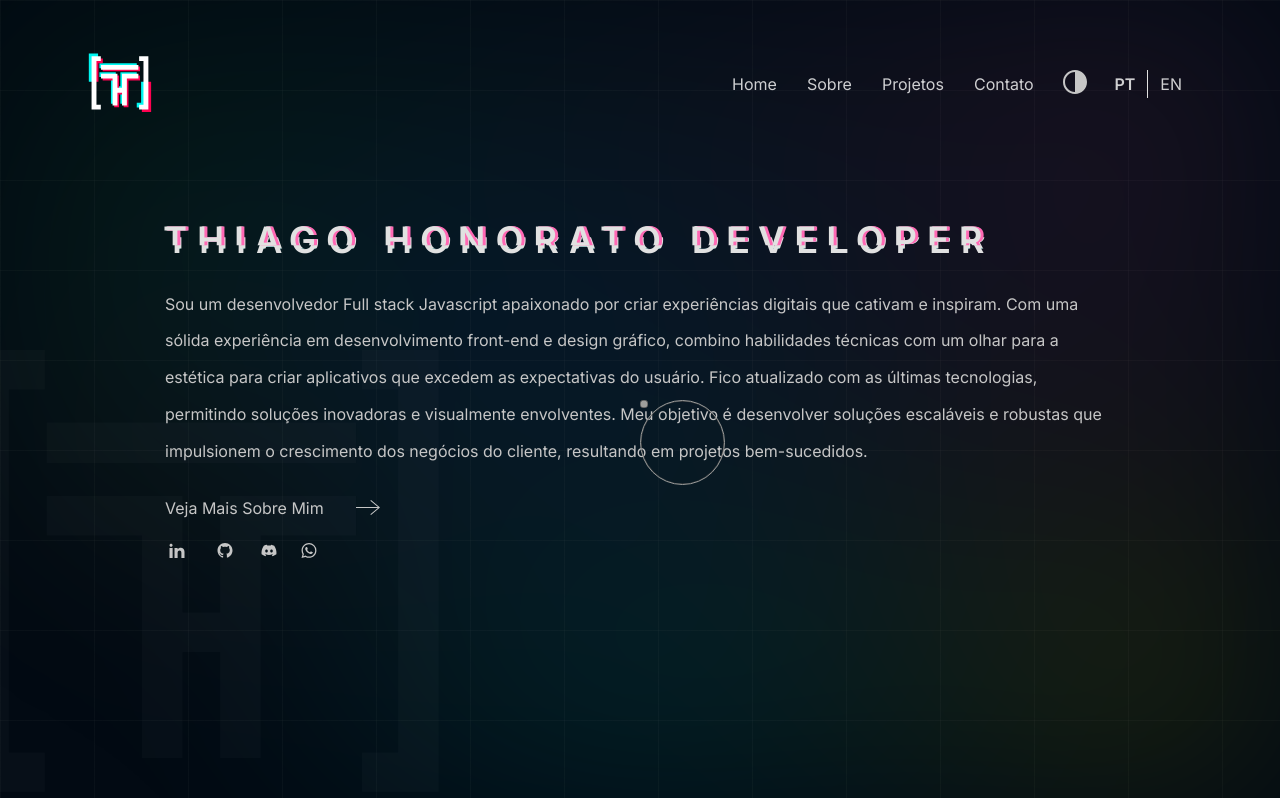
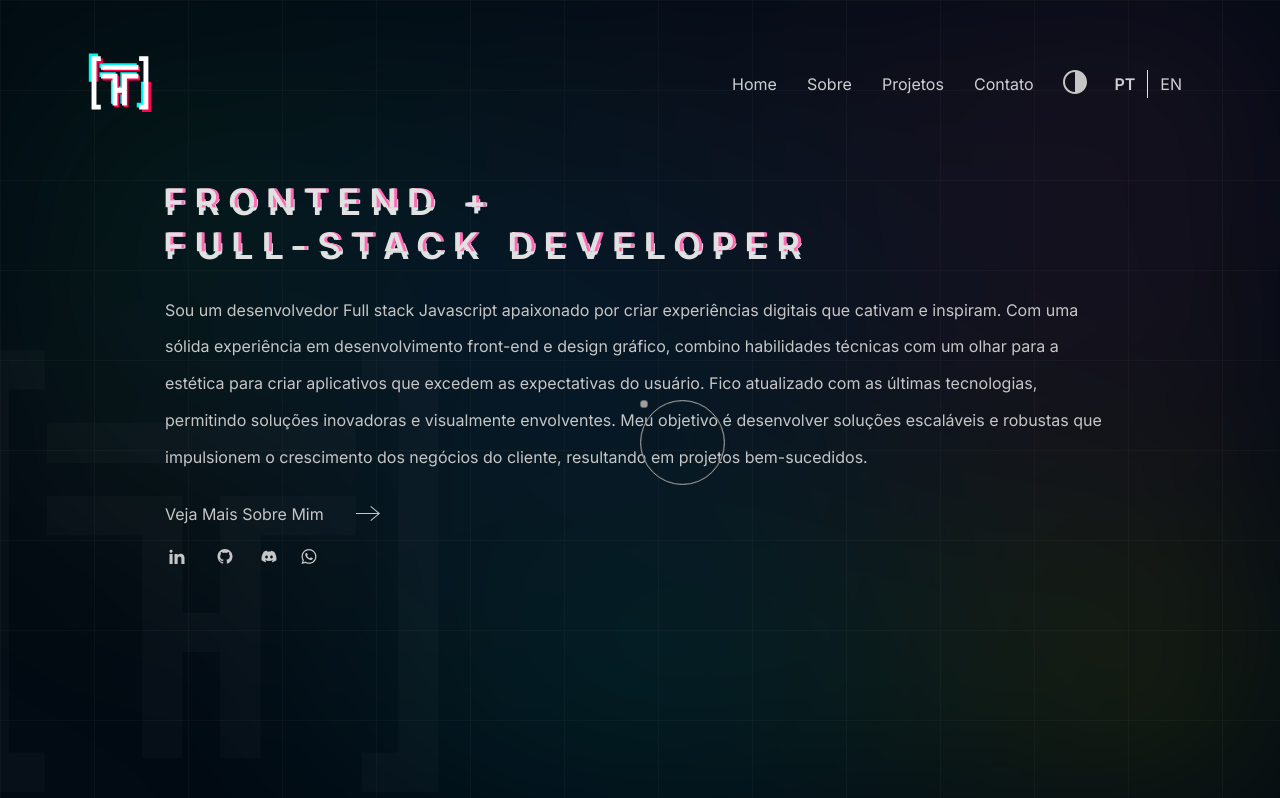
Before and after one commit to ThiagoHonoP/portfolio, a Next.js app: page / in a window 1280 px wide. Built offline with nearby package versions, Linux system fonts and the light colour scheme; no server answers.

Commit message:
feat: (Main) change text

```diff
--- a/src/app/[locale]/resume/page.tsx
+++ b/src/app/[locale]/resume/page.tsx
@@ -15,7 +15,7 @@ export default function Resume() {
     <Layout>
       <PageSection>
         <PageWrapper>
-          <h1 data-text="Thiago Honorato dev" className="intro__text">
+          <h1 data-text="Resume" className="intro__text">
             RESUME
           </h1>
           <article>
--- a/src/components/Layout/styles.ts
+++ b/src/components/Layout/styles.ts
@@ -11,7 +11,6 @@ export const BackLay = styled.div`
     color: var(--mark);
     position: fixed;
     left: -2rem;
-    /* transition: all 0.8s ease; */
     opacity: 1;
     z-index: -1;
     bottom: 0px;
@@ -250,11 +249,14 @@ export const PageSection = styled.div`
     flex: 0 0 83.333333%;
     max-width: 83.333333%;
   }
+  .sub__text {
+    margin-bottom: 0rem !important;
+  }
   .intro__text {
     text-transform: uppercase;
     font-size: 2.275em;
     font-weight: 500;
-    margin: 2rem 0rem 1.5rem;
+    margin: 0rem 0rem 1.5rem;
     position: relative;
     font-weight: 600;
     letter-spacing: 9.9px;
--- a/src/styles/pages/home/index.tsx
+++ b/src/styles/pages/home/index.tsx
@@ -13,8 +13,11 @@ export default function HomePage() {
     <Layout title="Home">
       <PageSection>
         <PageWrapper>
-          <h1 data-text="Thiago Honorato Developer" className="intro__text">
-            <mark className="mark">Thiago Honorato Developer</mark>
+          <h1 data-text="Frontend +" className="intro__text sub__text">
+            <mark className="mark">Frontend +</mark>
+          </h1>
+          <h1 data-text="Full-stack Developer" className="intro__text">
+            <mark className="mark">Full-stack Developer</mark>
           </h1>
           <article>
             <Typography type="p">{t("homeDescription")}</Typography>
```
